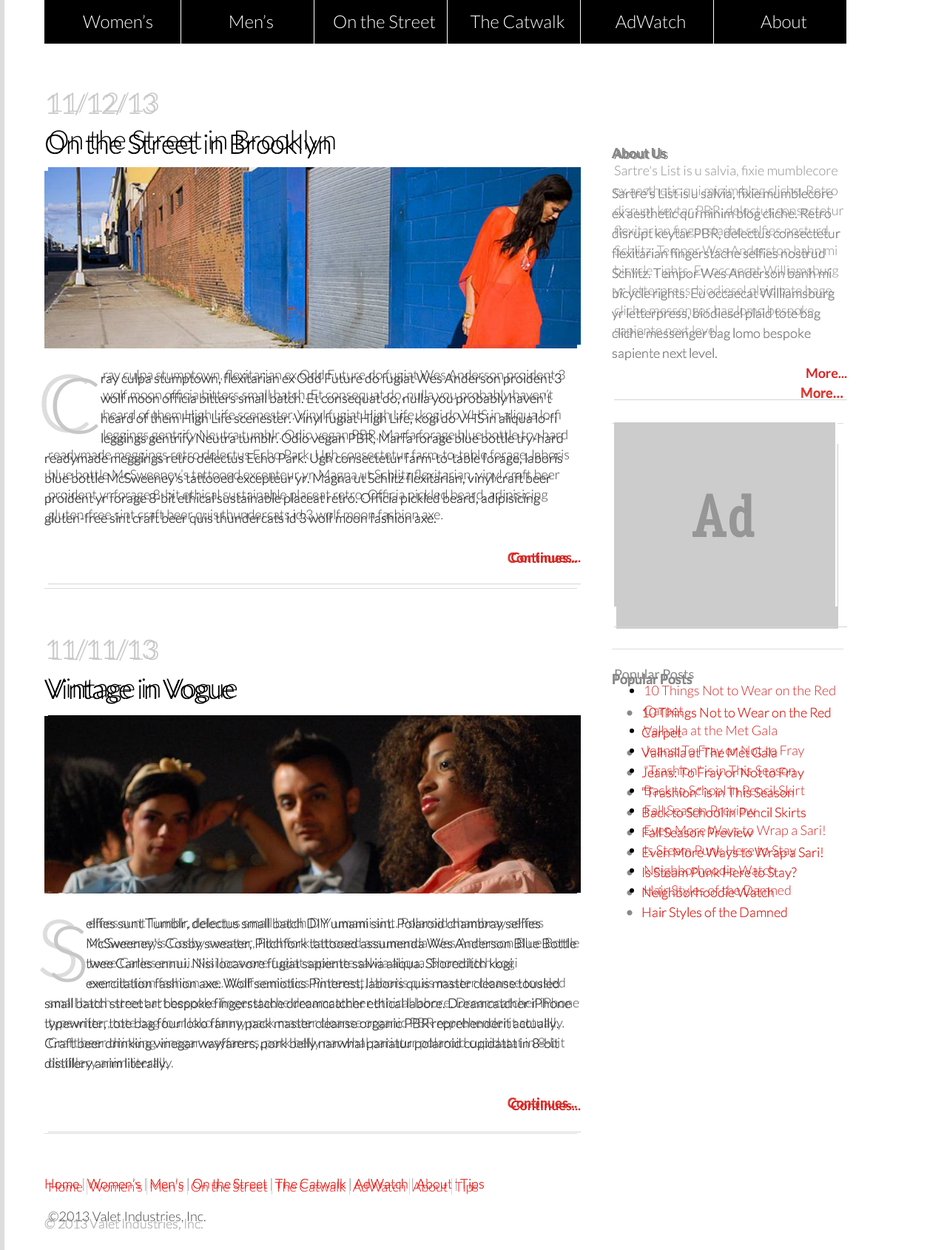
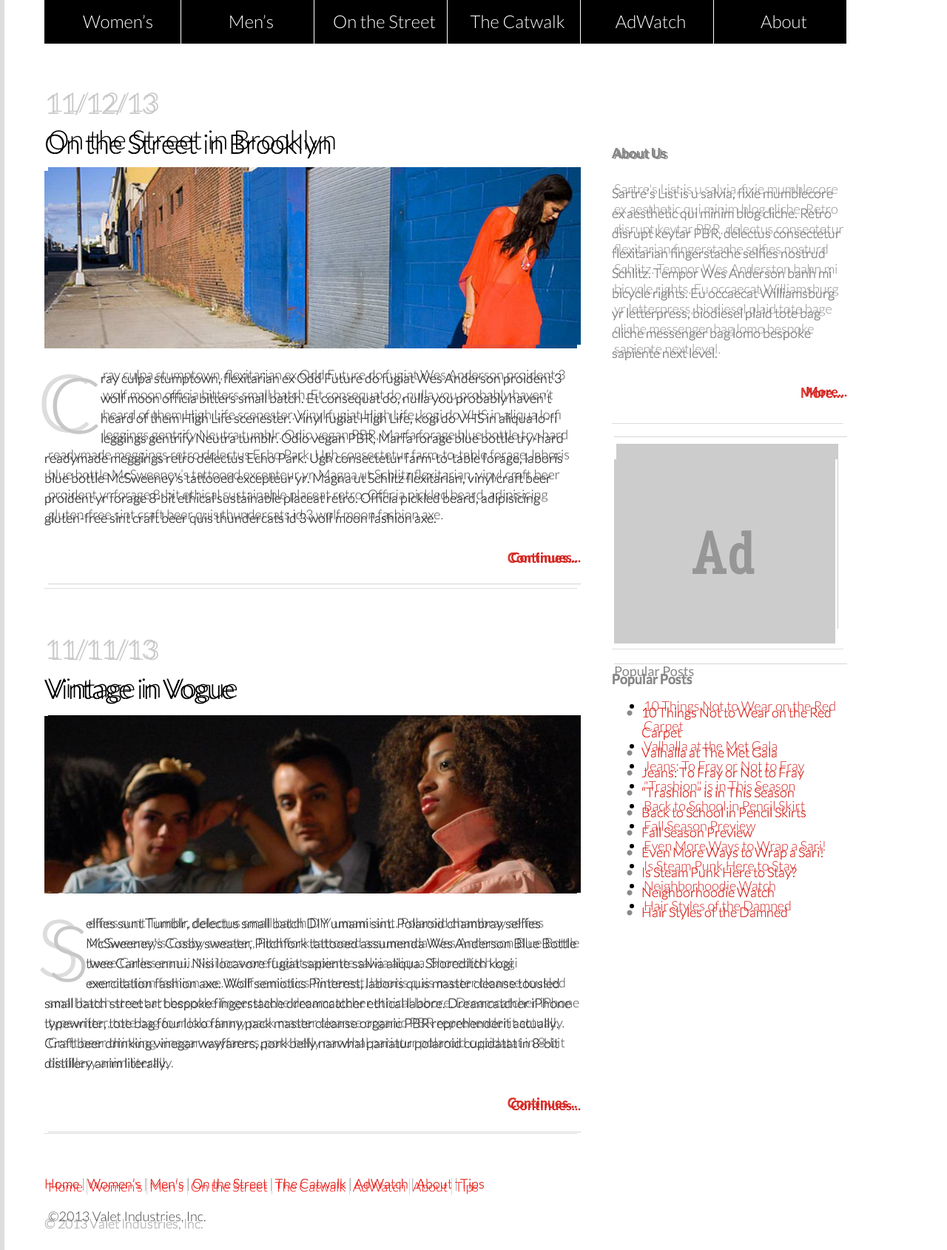
Before and after one commit to jphoffer/FEWD, a PHP site: page / in a window 1280 px wide. Shown: the part 140-1830 px from the top of the page at 74% size. Run offline with PHP 8.4, Linux system fonts and the light colour scheme.

Commit message:
Styled sidebar

```diff
--- a/fashion_blog_part1/css/style.css
+++ b/fashion_blog_part1/css/style.css
@@ -176,10 +176,10 @@
 
 .ad {
   border-bottom: 1px solid rgb(213, 213, 213);
-  margin-bottom: 54px;
 }
 
-h4 {
+.sidebar h4 {
   font-size: 18px;
   color: rgb(134, 134, 134);
+  margin-bottom: 25px;
 }
```
